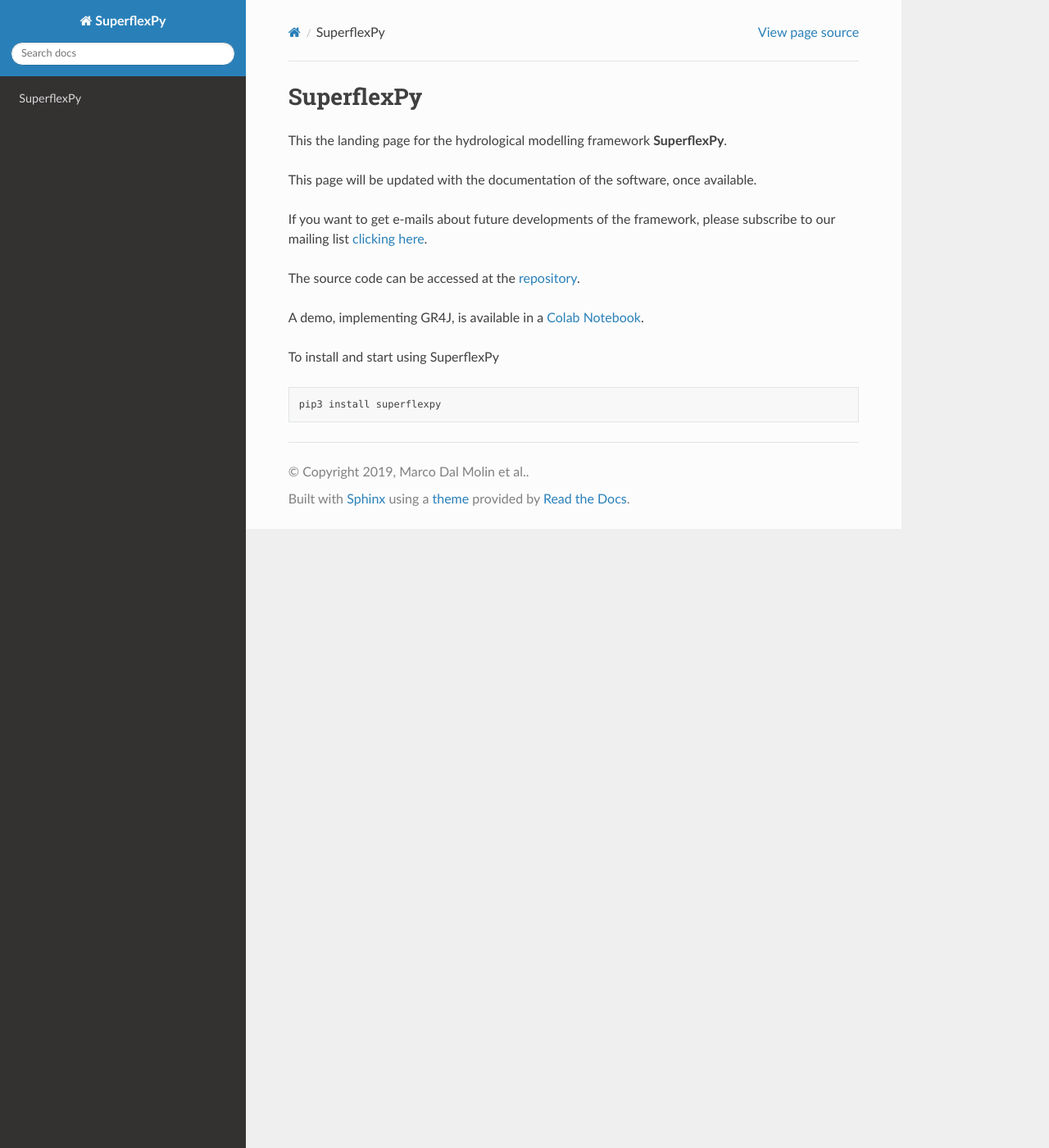
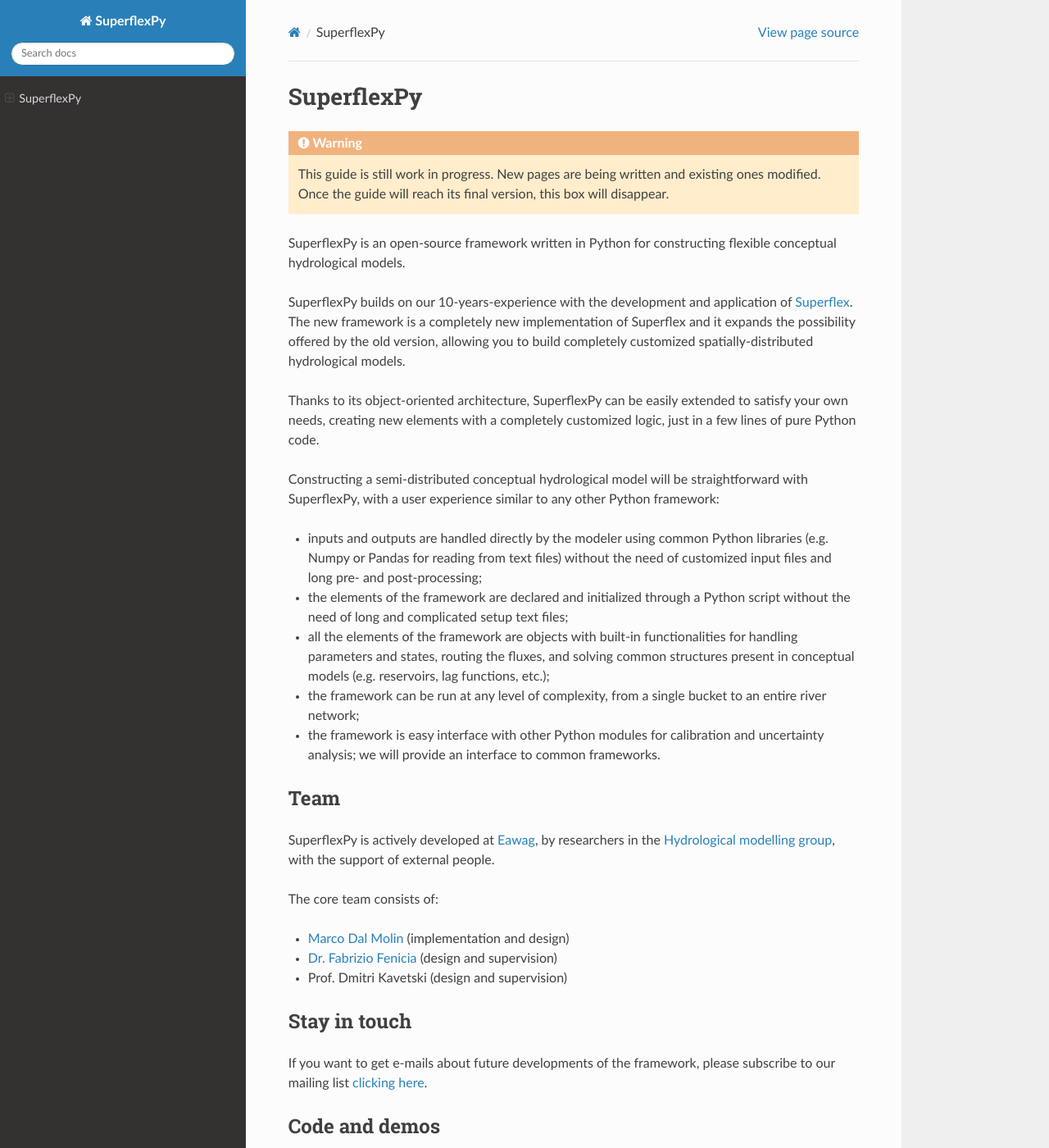
Before and after one commit to dalmo1991/superflexPy, a Sphinx documentation site: the page built from doc/index.rst, in a window 1280 px wide and 1400 px high. Shown: the whole window at 82% size. Built offline with Sphinx 7.4.7 and the Read the Docs theme 2.0.0, drawn with Linux system fonts in a browser that asks for light colours.

Commit message:
New homepage for the doc

```diff
--- a/doc/index.rst
+++ b/doc/index.rst
@@ -5,23 +5,74 @@
 SuperflexPy
 =======================================
 
-This the landing page for the hydrological modelling framework **SuperflexPy**.
+.. warning:: This guide is still work in progress. New pages are being written
+             and existing ones modified. Once the guide will reach its final
+             version, this box will disappear.
 
-This page will be updated with the documentation of the software, once
-available.
+SuperflexPy is an open-source framework written in Python for constructing
+flexible conceptual hydrological models.
+
+SuperflexPy builds on our 10-years-experience with the development and
+application of `Superflex <https://doi.org/10.1029/2010WR010174>`_. The
+new framework is a completely new implementation of Superflex and it
+expands the possibility offered by the old version, allowing you to
+build completely customized spatially-distributed hydrological models.
+
+Thanks to its object-oriented architecture, SuperflexPy can be easily
+extended to satisfy your own needs, creating new elements with a
+completely customized logic, just in a few lines of pure Python code.
+
+Constructing a semi-distributed conceptual hydrological model will be
+straightforward with SuperflexPy, with a user experience similar to any
+other Python framework:
+
+- inputs and outputs are handled directly by the modeler using common Python
+  libraries (e.g. Numpy or Pandas for reading from text files) without the need
+  of customized input files and long pre- and post-processing;
+
+- the elements of the framework are declared and initialized through a Python
+  script without the need of long and complicated setup text files;
+
+- all the elements of the framework are objects with built-in functionalities
+  for handling parameters and states, routing the fluxes, and solving common
+  structures present in conceptual models (e.g. reservoirs, lag functions,
+  etc.);
+
+- the framework can be run at any level of complexity, from a single bucket
+  to an entire river network;
+
+- the framework is easy interface with other Python modules for calibration
+  and uncertainty analysis; we will provide an interface to common frameworks.
+
+Team
+----
+
+SuperflexPy is actively developed at `Eawag <https://www.eawag.ch>`_,
+by researchers in the `Hydrological modelling group
+<https://www.eawag.ch/en/department/siam/main-focus/hydrological-modelling/>`_,
+with the support of external people.
+
+The core team consists of:
+
+- `Marco Dal Molin <www.eawag.ch/~dalmolma>`_ (implementation and design)
+
+- `Dr. Fabrizio Fenicia <https://www.eawag.ch/en/aboutus/portrait/organisation/staff/profile/fabrizio-fenicia/show/>`_
+  (design and supervision)
+
+- Prof. Dmitri Kavetski (design and supervision)
+
+Stay in touch
+-------------
 
 If you want to get e-mails about future developments of the framework, please
 subscribe to our mailing list `clicking here
 <https://forms.gle/utLbF6KWqvqS7LHZ7>`_.
+
+Code and demos
+--------------
 
 The source code can be accessed at the `repository
 <https://github.com/dalmo1991/superflexPy/>`_.
 
 A demo, implementing GR4J, is available in a `Colab Notebook
 <https://colab.research.google.com/drive/1XBmkTY_1KsP1l8extzhomOOC-vH8PN9j>`_.
-
-To install and start using SuperflexPy
-
-.. code-block:: bash
-
-   pip3 install superflexpy
```
